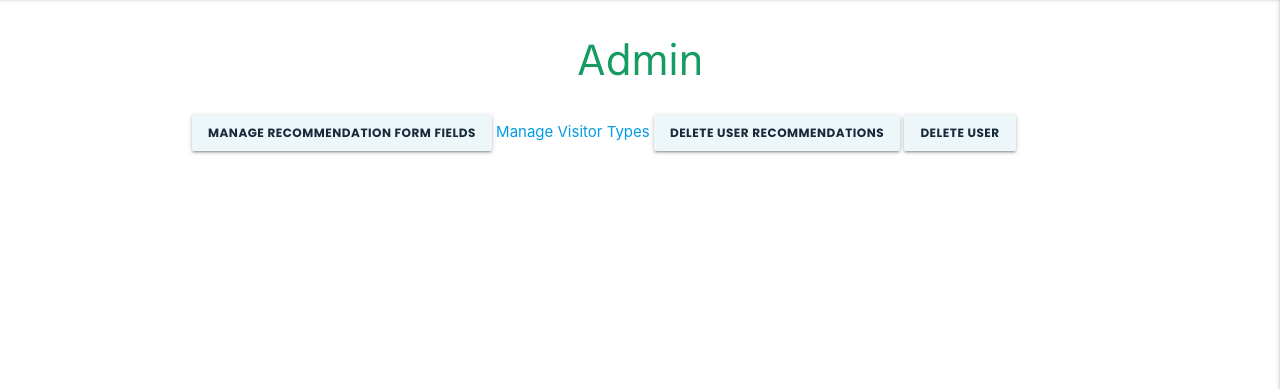
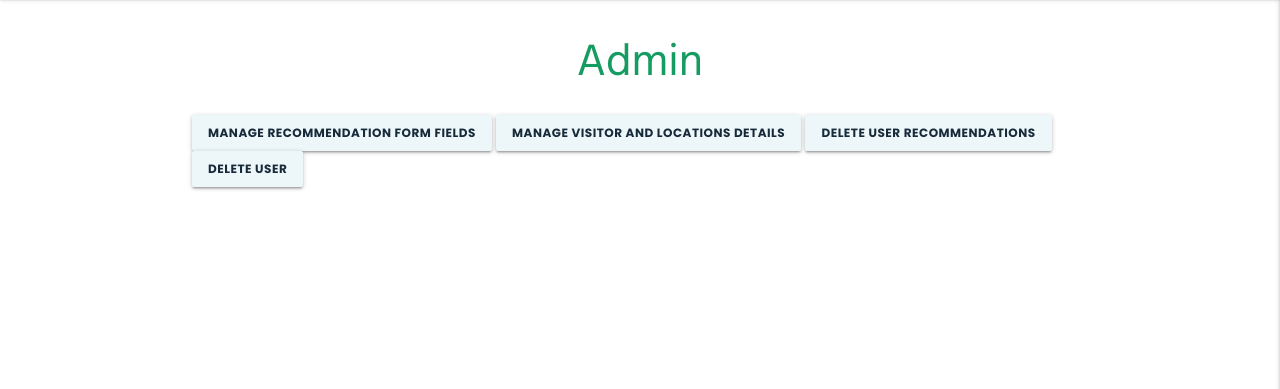
Before and after one commit to LisaHackett97/HiddenIrishTravels, a Flask app: page /admin in a window 1280 px wide. Shown: the part 66-455 px from the top of the page. Run offline with Flask 2, Linux system fonts and the light colour scheme; some libraries are stand-ins or nearby versions.

Commit message:
Add POST functionality for location, organise manage pg

```diff
--- a/app.py
+++ b/app.py
@@ -166,9 +166,14 @@ def get_fields():
     locations = list(mongo.db.locations.find().sort("location_name", 1))
     return render_template("manage_dropdown_details.html", visitor_type=fields, locations=locations)
 
+# To bring admin user to the page to manage the categories for the dropdown lists
+@app.route("/add_dropdown_details")
+def add_dropdown_details():
+    return render_template("add_dropdown_details.html")
 
-@app.route("/add_dropdown_details", methods=["GET", "POST"])
-def add_dropdown_details():
+
+@app.route("/add_location", methods=["GET", "POST"])
+def add_location():
     if request.method == "POST":
         location = {
             "location_name": request.form.get("location_name")
@@ -177,6 +182,18 @@ def add_dropdown_details():
         flash("new location added")
         return redirect(url_for("get_fields"))
     return render_template("add_dropdown_details.html")
+
+@app.route("/add_visitor_details", methods=["GET", "POST"])
+def add_visitor_details():
+    if request.method == "POST":
+        visitor = {
+            "visitor_type": request.form.get("visitor_type")
+        }
+        mongo.db.visitor_type.insert_one(visitor)
+        flash("new visitor added")
+        return redirect(url_for("get_fields"))
+    return render_template("add_dropdown_details.html")
+
 
 @app.route("/logout")
 def logout():
--- a/templates/admin.html
+++ b/templates/admin.html
@@ -4,7 +4,7 @@
 <h1>Admin</h1>
 
 <a class="waves-effect waves-light btn">Manage Recommendation Form Fields</a>
-<a href="{{ url_for('get_fields')}}">Manage Visitor Types</a>
+<a href="{{ url_for('get_fields')}}" class="waves-effect waves-light btn">Manage Visitor and locations Details</a>
 <a class="waves-effect waves-light btn">Delete User Recommendations</a>
 <a class="waves-effect waves-light btn">Delete User</a>
 
```
Also changed, not shown: templates/add_dropdown_details.html (+4 -5 lines), templates/manage_dropdown_details.html (+8 -3 lines).
